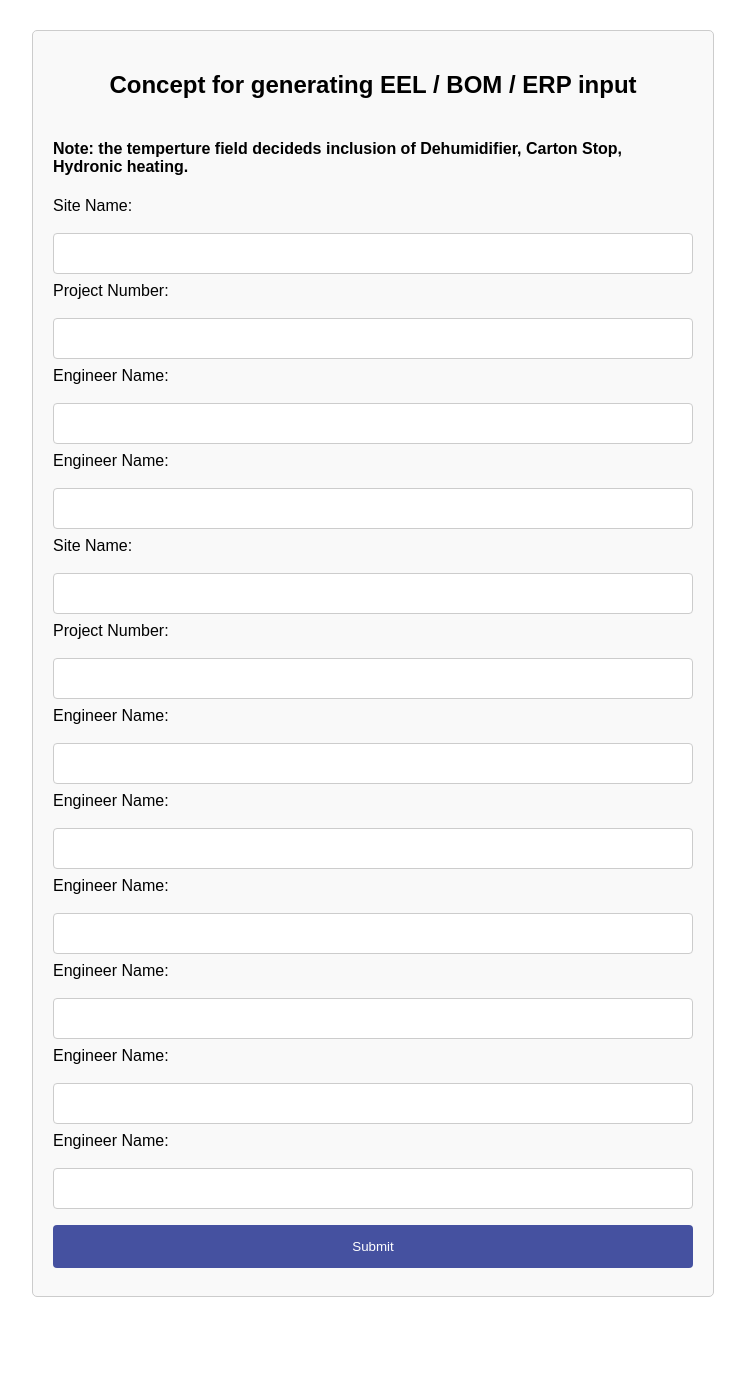
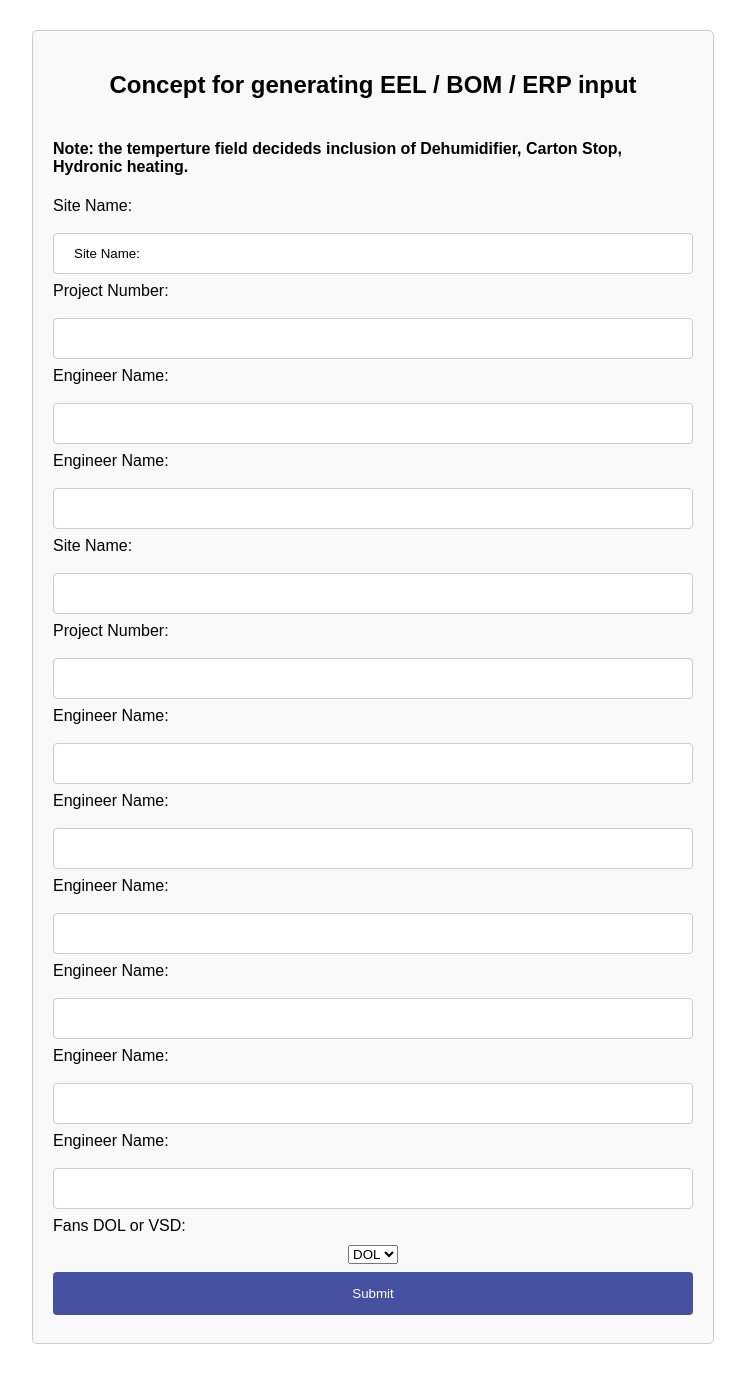
Before and after one commit to gs4162/flask_generator, a Flask app: page / in a window 1280 px wide. Shown: the whole page, without its empty margins (267-1012 px from the left). Before the commit the page ends 1297 px from the top, so only its background shows below. Run offline with Flask 2, Linux system fonts and the light colour scheme.

Commit message:
Update index.html

```diff
--- a/V.01/templates/index.html
+++ b/V.01/templates/index.html
@@ -9,7 +9,7 @@
         <h2>Concept for generating EEL / BOM / ERP input</h2>
         <h4>Note: the temperture field decideds inclusion of Dehumidifier, Carton Stop, Hydronic heating. </h4>
         <label for="input1">Site Name:</label>
-        <input type="text" id="input1" name="input1"><br>
+        <input type="text" id="input1" name="input1"value="Site Name:"><br>
         <label for="input2">Project Number:</label>
         <input type="text" id="input2" name="input2"><br>
         <label for="input3">Engineer Name:</label>
@@ -32,6 +32,11 @@
         <input type="text" id="input11" name="input11"><br>
         <label for="input12">Engineer Name:</label>
         <input type="text" id="input12" name="input12"><br>
+        <label for="color-select">Fans DOL or VSD:</label>
+        <select id="color-select">
+          <option value="DOL">DOL</option>
+          <option value="VSD">VSD</option>
+        </select>
         <input type="submit" value="Submit">
     </form>
 </body>
```
